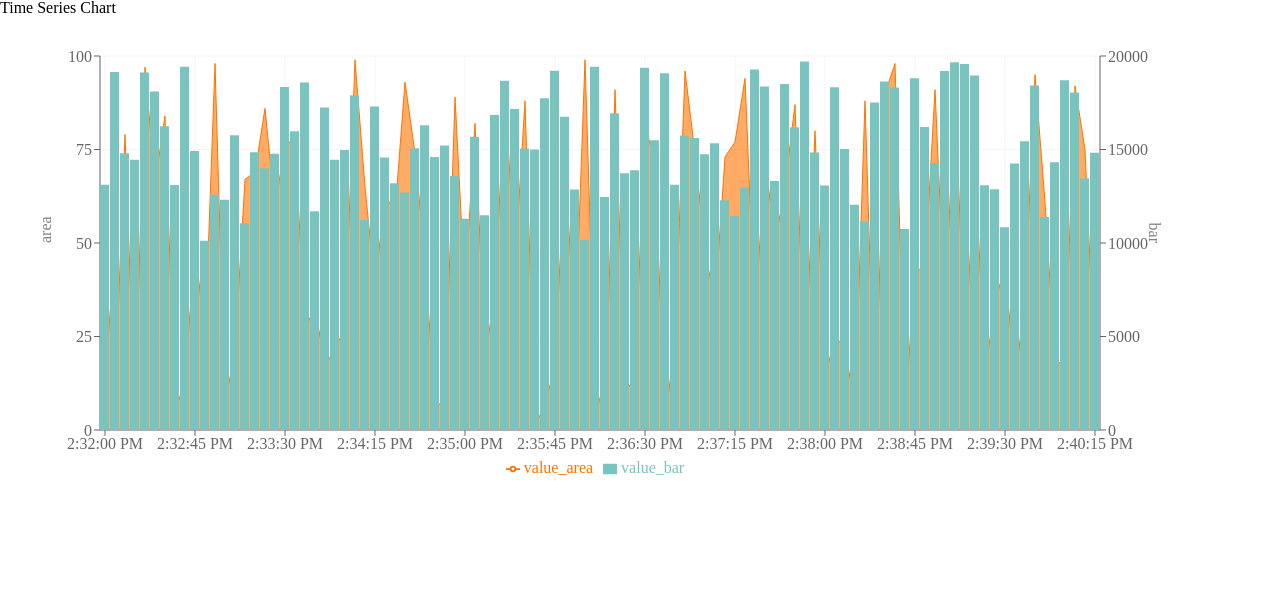
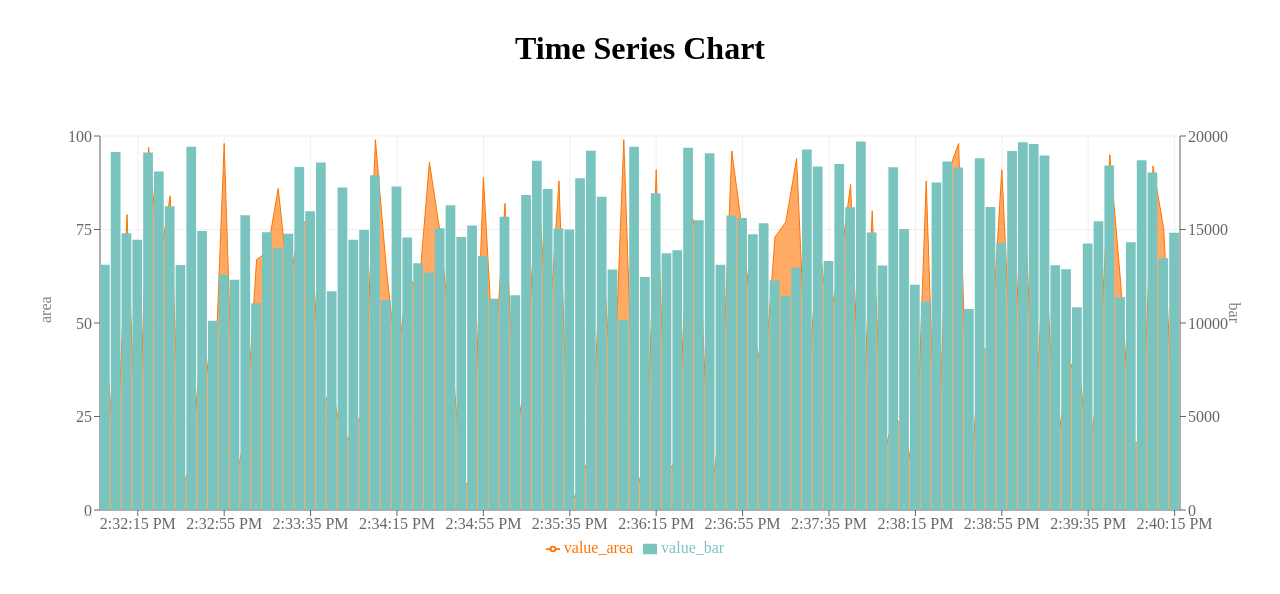
Before and after one commit to dbwlgp1yng/time-ser-chart, a React (Create React App) app: page / in a window 1280 px wide. Shown: the top 594 px of the page. Built offline with nearby package versions, Linux system fonts and the light colour scheme.

Commit message:
design: chart css design

```diff
--- a/src/components/common/header/Header.tsx
+++ b/src/components/common/header/Header.tsx
@@ -1,8 +1,18 @@
+import styled from "styled-components";
+
 const Header = () => {
   return (
-    <header>
+    <StyledHeader>
       <h1>Time Series Chart</h1>
-    </header>
+    </StyledHeader>
   );
 };
 export default Header;
+
+const StyledHeader = styled.header`
+  h1 {
+    font-size: 2rem;
+    font-weight: bold;
+    margin: 2rem 0;
+  }
+`;
--- a/src/components/common/layout/Layout.tsx
+++ b/src/components/common/layout/Layout.tsx
@@ -1,4 +1,5 @@
 import React from 'react';
+import styled from 'styled-components';
 
 type Props = {
   children: React.ReactNode;
@@ -6,9 +7,18 @@
 
 const Layout = ({ children }: Props) => {
   return (
-    <>
+    <StyledLayout>
       {children}
-    </>
+    </StyledLayout>
   );
 };
 export default Layout;
+
+const StyledLayout = styled.div`
+  max-width: 1440px;
+  display: flex;
+  flex-direction: column;
+  justify-content: center;
+  align-items: center;
+  margin: 0 auto;
+`;
--- a/src/components/tooltip/CustomToolTip.tsx
+++ b/src/components/tooltip/CustomToolTip.tsx
@@ -1,20 +1,36 @@
 import React from 'react';
 import type { TooltipProps } from "recharts";
+import styled from 'styled-components';
 
 interface CustomToolTipProps extends TooltipProps<number, string> { }
 
 const CustomToolTip: React.FC<CustomToolTipProps> = ({ active, payload }) => {
   if (active && payload && payload.length) // active: true, payload에 데이터가 있는 경우에만 툴팁 제공
     return (
-      <div>
-        <h4>🚩 {payload[0].payload.id}</h4>
-        <div>
-          <p>value_area : {payload[0].payload.value_area}</p>
-          <p>value_bar : {payload[0].payload.value_bar}</p>
+      <StyledToolTip>
+        <h4 className='tooltip-id'>🚩 {payload[0].payload.id}</h4>
+        <div className='tooltip-value'>
+          <p><span className='tooltip-value-area'>value_area : </span>{payload[0].payload.value_area}</p>
+          <p><span className='tooltip-value-bar'>value_bar : </span>{payload[0].payload.value_bar}</p>
         </div>
-      </div>
+      </StyledToolTip>
     );
 
   return null;
 };
 export default CustomToolTip;
+
+const StyledToolTip = styled.div`
+  background-color: rgba(255, 255, 255, 0.9);
+  border-radius: 0.25rem;
+  padding: 0.5rem;
+  .tooltip-id {
+    margin-bottom: 0.5rem;
+  }
+  .tooltip-value-area {
+    color: #ff7300;
+  }
+  .tooltip-value-bar {
+    color: #7ac4c0;
+  }
+`;
--- a/src/pages/home/Home.tsx
+++ b/src/pages/home/Home.tsx
@@ -7,6 +7,7 @@
   CartesianGrid,
   ComposedChart,
   Legend,
+  ResponsiveContainer,
 } from "recharts";
 import useChartData from "../../hooks/useChartData";
 import CustomToolTip from "components/tooltip/CustomToolTip";
@@ -15,14 +16,13 @@
   const { data } = useChartData();
 
   return (
+    <ResponsiveContainer width="100%" height={500} >
       <ComposedChart
-      width={1200}
-      height={500}
         data={data}
         margin={{ top: 40, right: 40, bottom: 40, left: 40 }}
         barGap={10}
       >
-      <CartesianGrid stroke="#f5f5f5" />
+        <CartesianGrid stroke="#efefef" />
         <XAxis dataKey="time" />
         <YAxis
           label={{ value: 'area', angle: -90, position: 'insideLeft' }}
@@ -38,6 +38,7 @@
         <Area dataKey="value_area" fill="#ff7300" stroke="#ff7300" yAxisId="left" />
         <Bar dataKey="value_bar" barSize={20} fill="#7ac4c0" yAxisId="right" />
       </ComposedChart>
+    </ResponsiveContainer>
   )
 };
 
```
Lines whose indentation alone changed are shown as unchanged.
